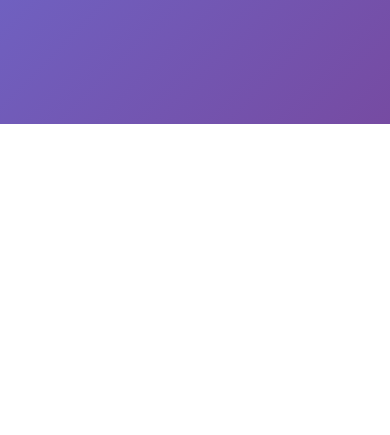
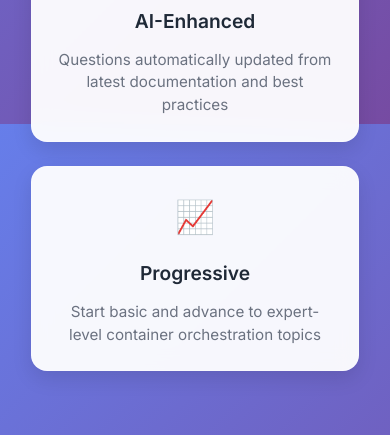
Before and after one commit to dipinthomas/oneconcepttoday, a website: page frontend/index.html in a window 390 px wide. Shown: the part 720-1155 px from the top of the page. Before the commit the page ends 844 px from the top, so only its background shows below. Drawn offline with Linux system fonts and the light colour scheme; no server answers.

Commit message:
Refreshed home page content to avoid repetition with About page
- Updated hero title to 'Daily Kubernetes Learning' for better focus
- Changed hero subtitle to emphasize AI-curated content and daily practice
- Updated topic description to be more action-oriented and engaging
- Added new intro section with three feature cards highlighting key benefits:
  * Practice Daily - emphasizes bite-sized learning sessions
  * AI-Enhanced - highlights automatic content updates
  * Progressive - showcases difficulty progression
- Added comprehensive CSS styling for intro cards with hover effects
- Included responsive design for mobile and tablet devices
- Maintained same page structure while making content unique and fresh

```diff
--- a/frontend/index.html
+++ b/frontend/index.html
@@ -34,8 +34,28 @@
             <!-- Home Page -->
             <div id="home-page" class="page active">
                 <div class="hero">
-                    <h2 class="hero-title">Master Kubernetes Concepts</h2>
-                    <p class="hero-subtitle">Learn container orchestration with interactive flashcards covering essential Kubernetes topics</p>
+                    <h2 class="hero-title">Daily Kubernetes Learning</h2>
+                    <p class="hero-subtitle">Build container orchestration expertise one concept at a time through smart, AI-curated flashcards</p>
+                </div>
+
+                <div class="home-intro">
+                    <div class="intro-cards">
+                        <div class="intro-card">
+                            <div class="intro-icon">🎯</div>
+                            <h3>Practice Daily</h3>
+                            <p>Reinforce your Kubernetes knowledge with bite-sized learning sessions</p>
+                        </div>
+                        <div class="intro-card">
+                            <div class="intro-icon">🤖</div>
+                            <h3>AI-Enhanced</h3>
+                            <p>Questions automatically updated from latest documentation and best practices</p>
+                        </div>
+                        <div class="intro-card">
+                            <div class="intro-icon">📈</div>
+                            <h3>Progressive</h3>
+                            <p>Start basic and advance to expert-level container orchestration topics</p>
+                        </div>
+                    </div>
                 </div>
 
                 <div class="topics-grid" id="topics-grid">
--- a/frontend/script.js
+++ b/frontend/script.js
@@ -38,8 +38,8 @@ const topicIcons = {
 
 // Topic descriptions
 const topicDescriptions = {
-    'kubernetes': 'Master container orchestration concepts and best practices with Kubernetes',
-    'default': 'Learn technology concepts and best practices'
+    'kubernetes': 'Jump into container orchestration with hands-on Kubernetes challenges. From pods to production-ready deployments.',
+    'default': 'Discover new technology concepts through interactive learning'
 };
 
 // Initialize the app
--- a/frontend/styles.css
+++ b/frontend/styles.css
@@ -269,6 +269,55 @@ body {
     opacity: 0.9;
     max-width: 600px;
     margin: 0 auto;
+}
+
+/* Home intro section */
+.home-intro {
+    margin: 4rem 0 3rem 0;
+}
+
+.intro-cards {
+    display: grid;
+    grid-template-columns: repeat(auto-fit, minmax(280px, 1fr));
+    gap: 2rem;
+    max-width: 1000px;
+    margin: 0 auto;
+}
+
+.intro-card {
+    background: rgba(255, 255, 255, 0.95);
+    border-radius: 1rem;
+    padding: 2rem;
+    text-align: center;
+    backdrop-filter: blur(10px);
+    border: 1px solid rgba(255, 255, 255, 0.2);
+    transition: all 0.3s ease;
+    box-shadow: 0 8px 20px rgba(0, 0, 0, 0.1);
+}
+
+.intro-card:hover {
+    transform: translateY(-5px);
+    box-shadow: 0 12px 30px rgba(0, 0, 0, 0.15);
+}
+
+.intro-icon {
+    font-size: 2.5rem;
+    margin-bottom: 1rem;
+    display: block;
+}
+
+.intro-card h3 {
+    color: #1f2937;
+    font-size: 1.3rem;
+    font-weight: 600;
+    margin-bottom: 0.75rem;
+}
+
+.intro-card p {
+    color: #6b7280;
+    font-size: 1rem;
+    line-height: 1.5;
+    margin: 0;
 }
 
 /* Topics grid */
@@ -1116,6 +1165,16 @@ body {
     .topics-grid-about {
         grid-template-columns: repeat(auto-fit, minmax(200px, 1fr));
     }
+
+    /* Tablet styles for home intro section */
+    .intro-cards {
+        grid-template-columns: repeat(auto-fit, minmax(250px, 1fr));
+        gap: 1.5rem;
+    }
+
+    .intro-card {
+        padding: 1.8rem;
+    }
 }
 
 @media (max-width: 480px) {
@@ -1141,6 +1200,33 @@ body {
 
     .about-content {
         padding: 2rem;
+    }
+
+    /* Mobile styles for home intro section */
+    .home-intro {
+        margin: 2rem 0;
+    }
+
+    .intro-cards {
+        grid-template-columns: 1fr;
+        gap: 1.5rem;
+        padding: 0 1rem;
+    }
+
+    .intro-card {
+        padding: 1.5rem;
+    }
+
+    .intro-icon {
+        font-size: 2rem;
+    }
+
+    .intro-card h3 {
+        font-size: 1.2rem;
+    }
+
+    .intro-card p {
+        font-size: 0.95rem;
     }
 
     /* Mobile styles for enhanced About page */
```
